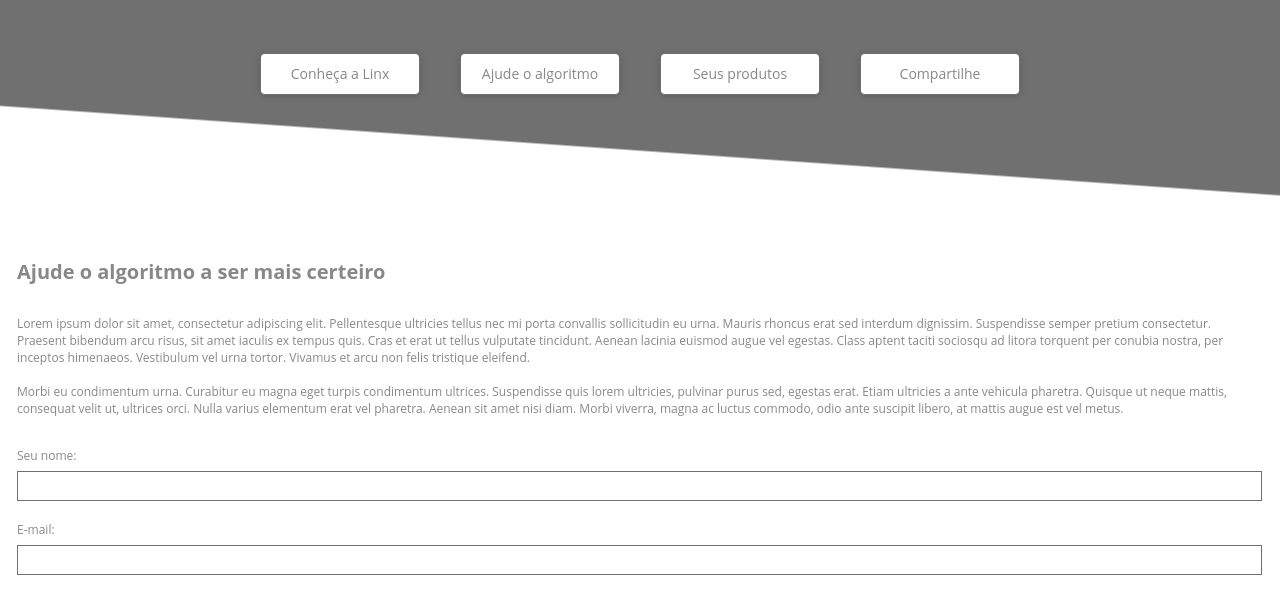
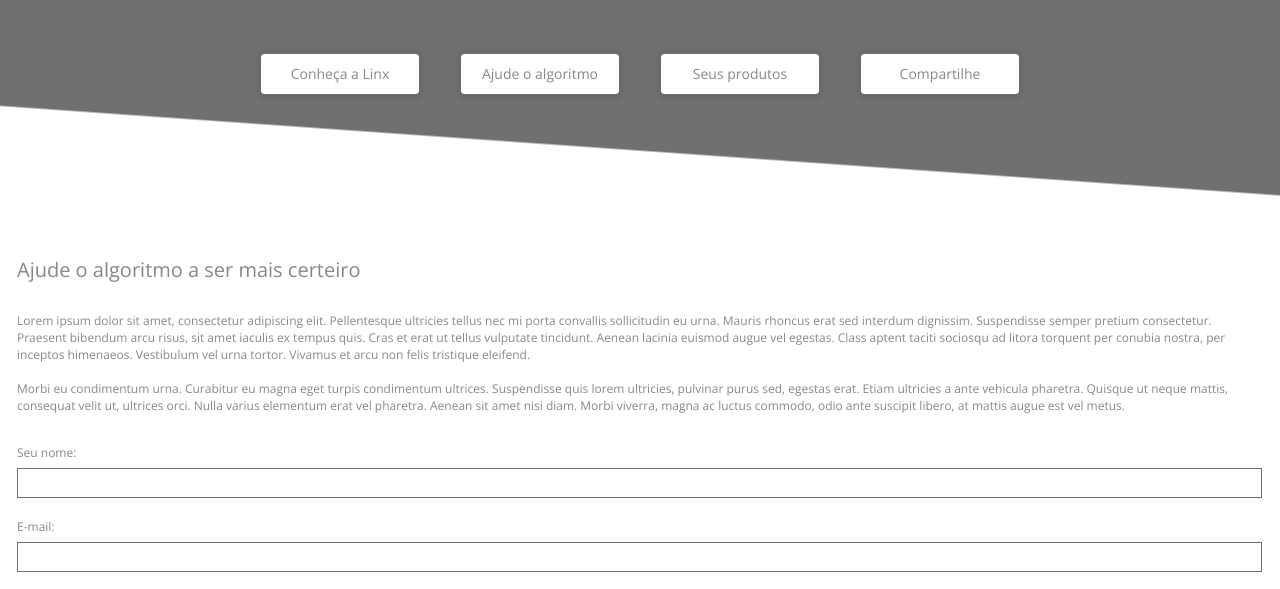
Before and after one commit to eduardodelduqui/desafio-linx, a plain HTML site: page index.html in a window 1280 px wide. Shown: the part 170-759 px from the top of the page. Drawn offline with nearby package versions, Linux system fonts and the light colour scheme.

Commit message:
font fixed

```diff
--- a/css/index.css
+++ b/css/index.css
@@ -45,7 +45,6 @@ body {
 .banner-title {
     padding-top: 69px;
     margin: 0 16px 56px 16px;
-
 }
 
 .banner-title span {
@@ -80,7 +79,8 @@ body {
 
 .form-section-title {
     font-size: 20px;
-    font-weight: 24px;
+    line-height: 24px;
+    font-weight: normal;
     color: #888888;
     letter-spacing: 0px;
     margin: 0 0 30px 0;
--- a/index.html
+++ b/index.html
@@ -4,6 +4,8 @@
     <meta charset="UTF-8">
     <meta name="viewport" content="width=device-width, initial-scale=1.0">
     <link rel="stylesheet" href="css/index.css">
+    <link href="https://fonts.googleapis.com/css2?family=Open+Sans&display=swap" rel="stylesheet">
+    <link href="https://fonts.googleapis.com/css2?family=Open+Sans:wght@400;700&display=swap" rel="stylesheet">
     <script src="https://ajax.googleapis.com/ajax/libs/jquery/3.5.1/jquery.min.js"></script>
     <title>Desafio Linx</title>
 </head>
```
